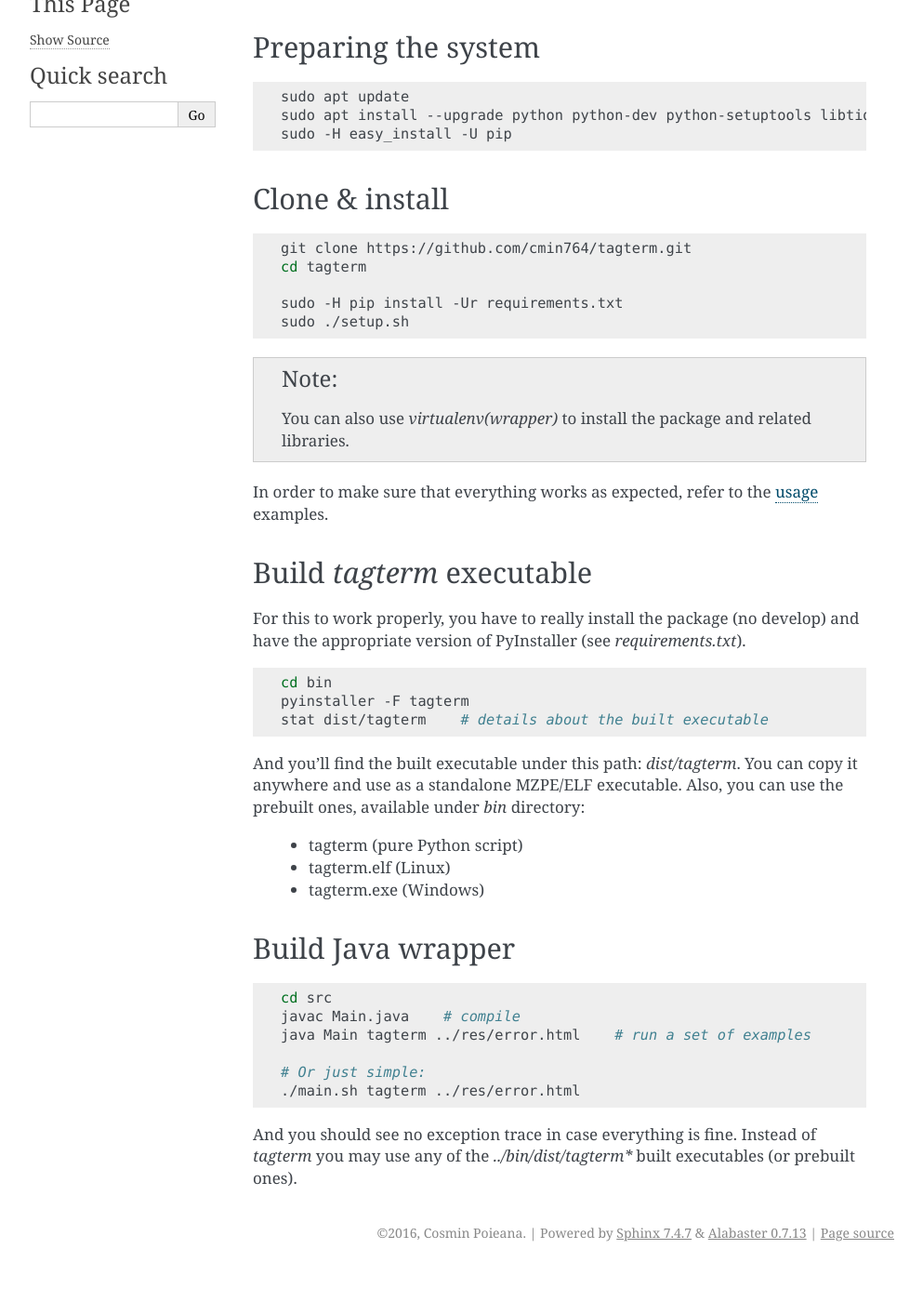
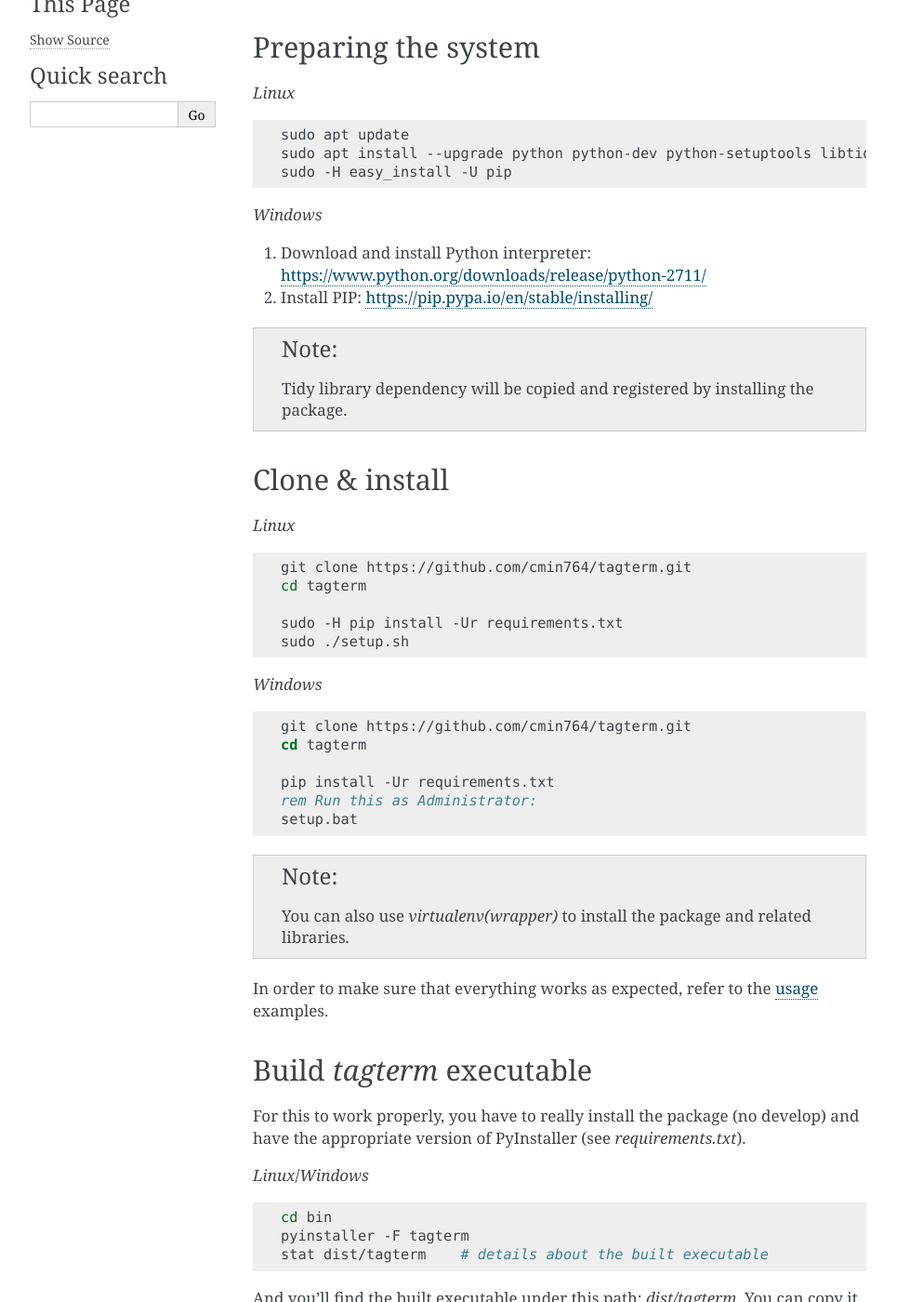
Before and after one commit to cmin764/tagterm, a Sphinx documentation site: the page built from docs/installation.rst, in a window 1280 px wide and 1400 px high, scrolled down 223 px. Shown: the whole window at 93% size, without its empty margins (148-1141 px from the left). Built offline with Sphinx 7.4.7, drawn with Linux system fonts in a browser that asks for light colours; before the commit the page ends 1588 px from its top, so only the background shows below that; some of the changed text lies outside the part shown.

Commit message:
Add Windows support

```diff
--- a/docs/installation.rst
+++ b/docs/installation.rst
@@ -14,15 +14,28 @@ More details about the API :ref:`here <api>`.
 Preparing the system
 --------------------
 
+*Linux*
+
 .. code-block:: bash
 
     sudo apt update
     sudo apt install --upgrade python python-dev python-setuptools libtidy-dev
     sudo -H easy_install -U pip
 
+*Windows*
+
+1. Download and install Python interpreter: https://www.python.org/downloads/release/python-2711/
+2. Install PIP: https://pip.pypa.io/en/stable/installing/
+
+.. note::
+    Tidy library dependency will be copied and registered by installing
+    the package.
+
 
 Clone & install
 ---------------
+
+*Linux*
 
 .. code-block:: bash
 
@@ -31,6 +44,17 @@ Clone & install
 
     sudo -H pip install -Ur requirements.txt
     sudo ./setup.sh
+
+*Windows*
+
+.. code-block:: batch
+
+    git clone https://github.com/cmin764/tagterm.git
+    cd tagterm
+
+    pip install -Ur requirements.txt
+    rem Run this as Administrator:
+    setup.bat
 
 .. note::
     You can also use *virtualenv(wrapper)* to install the package and
@@ -48,6 +72,8 @@ Build *tagterm* executable
 For this to work properly, you have to really install the package (no develop)
 and have the appropriate version of PyInstaller (see *requirements.txt*).
 
+*Linux*/*Windows*
+
 .. code-block:: bash
 
     cd bin
@@ -66,6 +92,8 @@ Also, you can use the prebuilt ones, available under *bin* directory:
 Build Java wrapper
 ------------------
 
+*Linux*
+
 .. code-block:: bash
 
     cd src
@@ -75,6 +103,18 @@ Build Java wrapper
     # Or just simple:
     ./main.sh tagterm ../res/error.html
 
+*Windows*
+
+.. code-block:: batch
+
+    cd src
+    javac Main.java    # compile
+    java Main ..\bin\tagterm.exe ..\res\error.html    # run a set of examples
+
+    # Or just simple:
+    main.bat ..\bin\tagterm.exe ..\res\error.html
+
+
 And you should see no exception trace in case everything is fine.
 Instead of `tagterm` you may use any of the `../bin/dist/tagterm*` built
-executables (or prebuilt ones).
+executables (or prebuilt ones) suitable for your platform.
--- a/docs/usage.rst
+++ b/docs/usage.rst
@@ -61,6 +61,6 @@ For editing the tags configuration file, you have to edit the
 previously setup installed package to make a new build based on new settings.
 
 1. Edit **tags** file.
-2. Run `./setup.sh` again.
+2. Run `./setup.sh` or `setup.bat` again.
 3. :ref:`Build <build>` again.
 4. Use the newly created *bin/dist/tagterm* executable.
```
Also changed, not shown: other parts of docs/installation.rst (+1 -1 lines), 4 other files.
